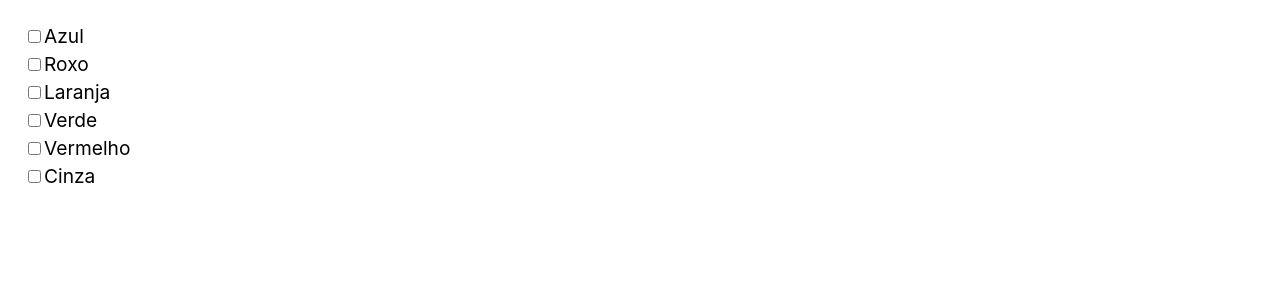
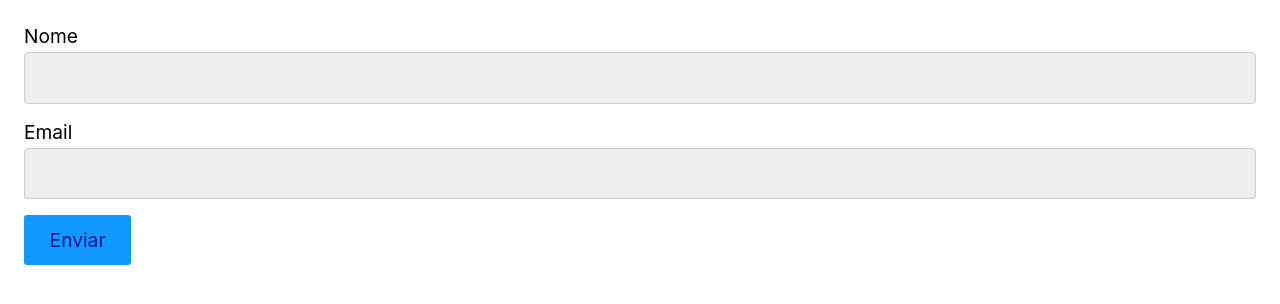
Before and after one commit to tatisabinoviana/ReactParaIniciantesOrigamid, a React (Create React App) app: page / in a window 1280 px wide. Shown: the top 304 px of the page. Built offline with nearby package versions, Linux system fonts and the light colour scheme.

Commit message:
separando os componentes, utilizando props para estender os elementos e arrumando formulario com campos origatorios

```diff
--- a/src/App.js
+++ b/src/App.js
@@ -1,31 +1,15 @@
 import React from 'react';
-
-const coresArray = ['azul', 'roxo', 'laranja', 'verde', 'vermelho', 'cinza'];
+import Input from './Form/Input';
 
 const App = () => {
-  const [cores, setCores] = React.useState([]);
-
-  function handleChange({ target }) {
-    if (target.checked) {
-      setCores([...cores, target.value]);
-    } else {
-      setCores(cores.filter((cor) => cor !== target.value));
-    }
-  }
+  const [nome, setNome] = React.useState('');
+  const [email, setEmail] = React.useState('');
 
   return (
     <form>
-      {coresArray.map((cor) => (
-        <label key={cor} style={{ textTransform: 'capitalize' }}>
-          <input
-            type="checkbox"
-            value={cor}
-            checked={cores.includes(cor)}
-            onChange={handleChange}
-          />
-          {cor}
-        </label>
-      ))}
+      <Input id="nome" label="Nome" value={nome} setValue={setNome} required />
+      <Input id="email" label="Email" value={email} setValue={setEmail} />
+      <button>Enviar</button>
     </form>
   );
 };
--- /dev/null
+++ b/src/Form/Input.js
@@ -0,0 +1,18 @@
+import React from 'react';
+
+const Input = ({ id, label, setValue, ...props }) => {
+  return (
+    <>
+      <label htmlFor={id}>{label}</label>
+      <input
+        type="text"
+        id={id}
+        name={id}
+        onChange={({ target }) => setValue(target.value)}
+        {...props}
+      />
+    </>
+  );
+};
+
+export default Input;
```
